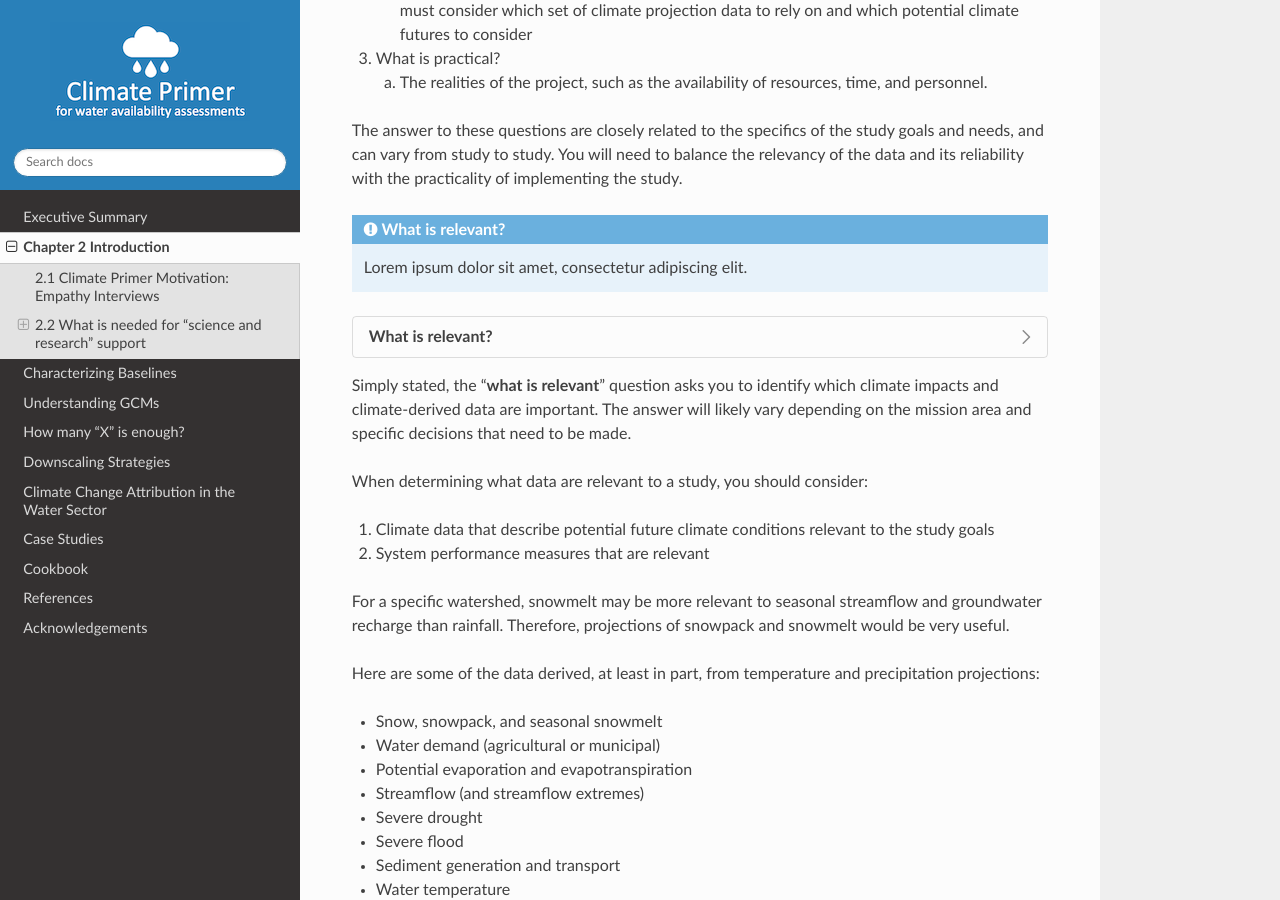
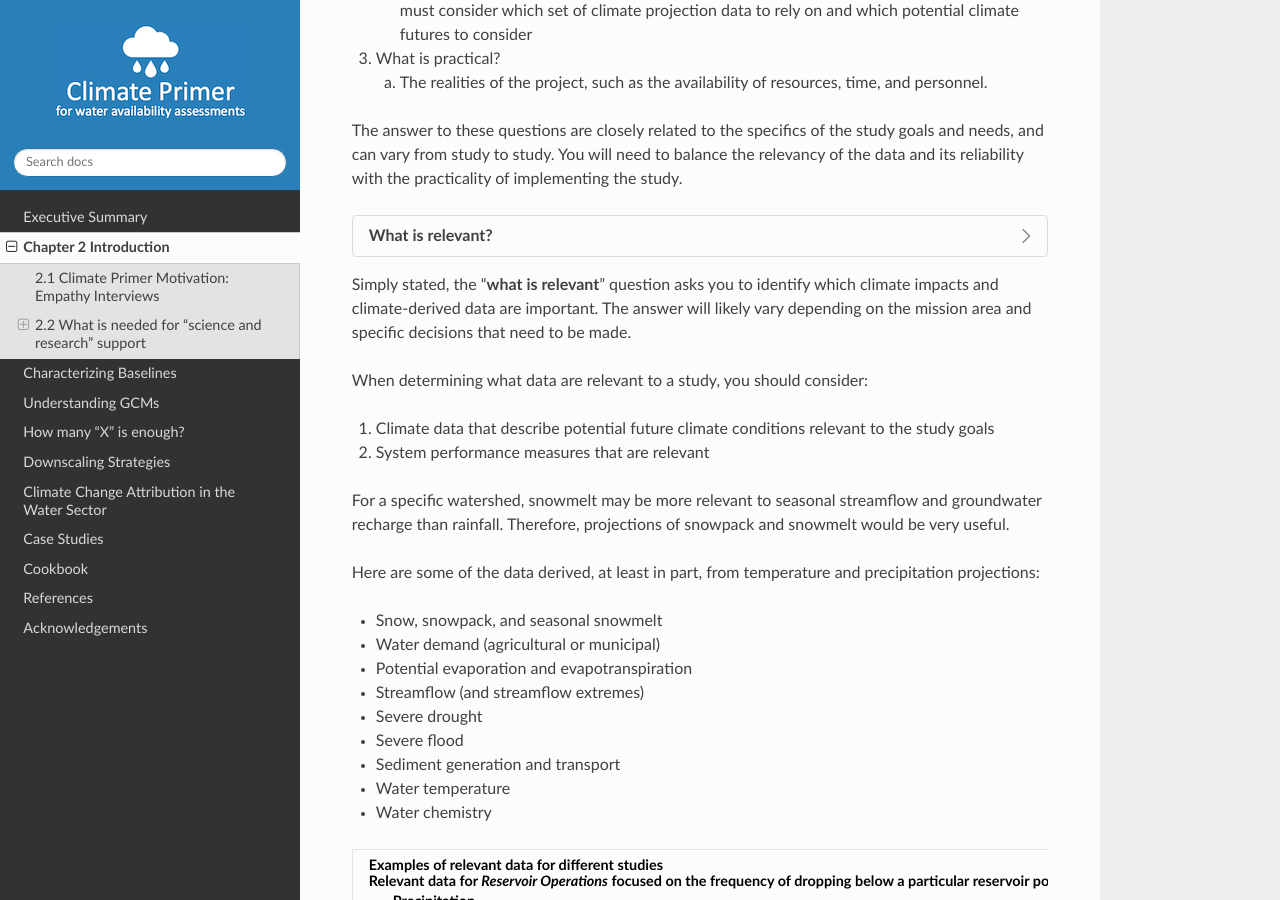
Before and after one commit to NCAR/climate-primer-water, a Sphinx documentation site: the page built from doc/introduction.rst, in a window 1280 px wide and 900 px high, scrolled down 2784 px. Built offline with Sphinx 7.4.7 and the Read the Docs theme 2.0.0, drawn with Linux system fonts in a browser that asks for light colours.

Commit message:
Update introduction.rst

```diff
--- a/doc/introduction.rst
+++ b/doc/introduction.rst
@@ -196,12 +196,9 @@
 study. You will need to balance the relevancy of the data and its
 reliability with the practicality of implementing the study.
 
-.. admonition:: What is relevant?
 
-   Lorem ipsum dolor sit amet, consectetur adipiscing elit.
 
 .. dropdown:: **What is relevant?**
-
 
 Simply stated, the “\ **what is relevant**\ ” question asks you to
 identify which climate impacts and climate-derived data are important.
```
